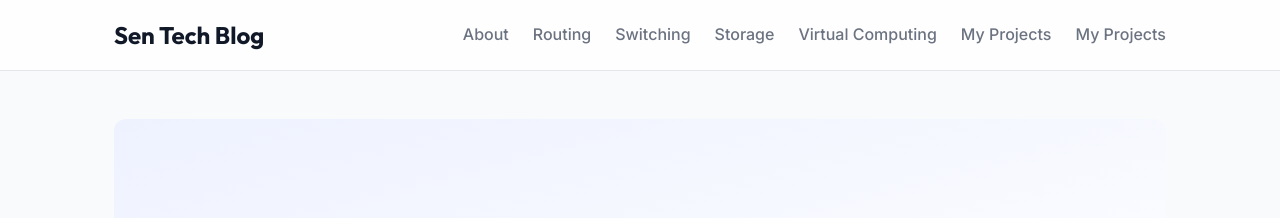
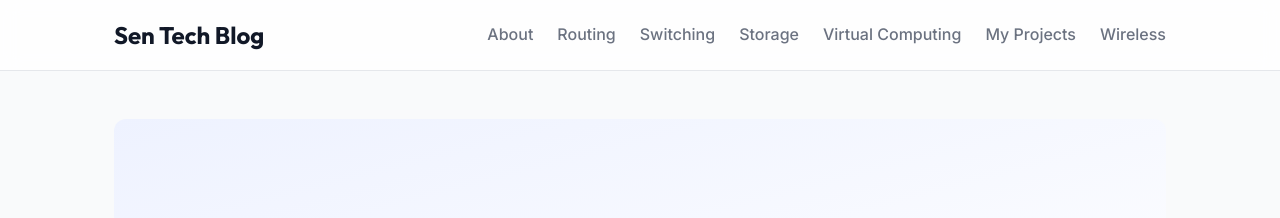
Before and after one commit to sen-ls/sen-ls.github.io, a Jekyll site: the page built from index.md, in a window 1280 px wide. Shown: the top 218 px of the page. Built offline with Jekyll 4.4.1, drawn with Linux system fonts in a browser that asks for light colours.

Commit message:
Try the result

```diff
--- a/_config.yml
+++ b/_config.yml
@@ -4,7 +4,7 @@ description: "Technology Blogs|Working Experiences Sharing"
 name: Sen Liao
 email: sen.liao@outlook.com
 
-url: https://sen-ls.github.io/about/        # e.g. https://sen-ls.github.io
+url: https://sen-ls.github.io        # e.g. https://sen-ls.github.io
 baseurl: ""    # for project site: /repo-name
 
 theme: minima
--- a/categories/wireless.md
+++ b/categories/wireless.md
@@ -1,12 +1,12 @@
 ---
 layout: page
-title: My Projects
+title: Wireless
 permalink: /categories/wireless/
 ---
 
 <h2>Project Posts</h2>
 <ul>
-{% assign posts = site.categories.projects | sort: 'date' | reverse %}
+{% assign posts = site.categories.wireless | sort: 'date' | reverse %}
 {% if posts and posts.size > 0 %}
   {% for post in posts %}
     <li>
```
